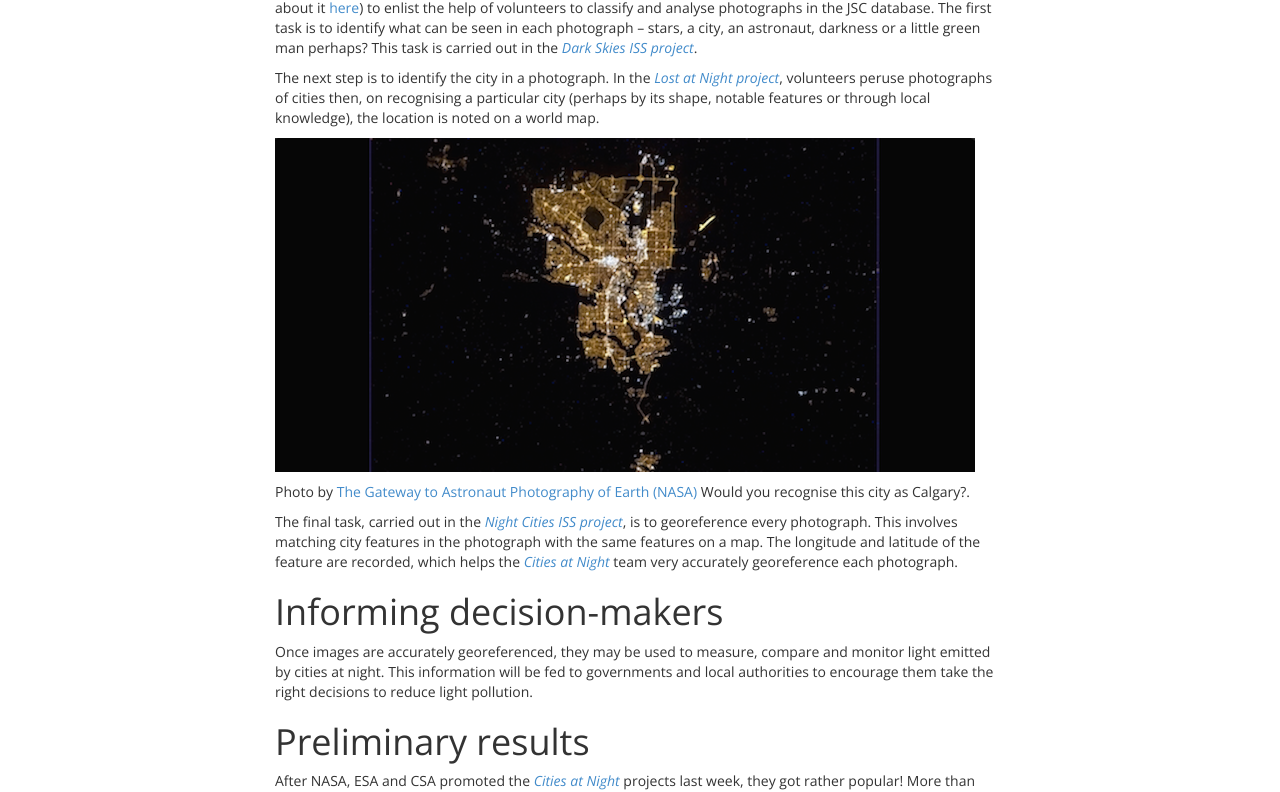
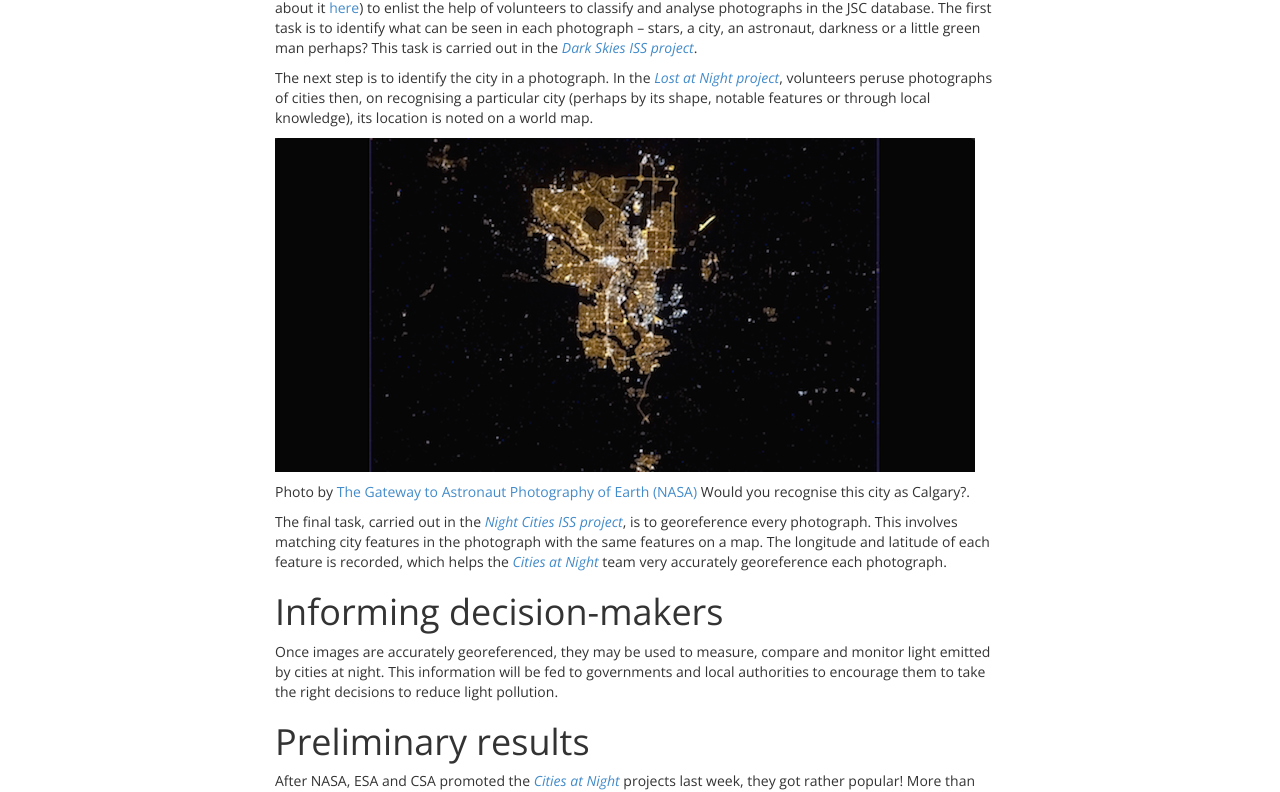
Before and after one commit to Scifabric/pybossa.github.io, a Jekyll site: the page built from blog/_posts/2014-07-23-Cities_at_Night.md, in a window 1280 px wide and 1400 px high, scrolled down 1201 px. Shown: the part 192-984 px from the top of the window. Built offline with Jekyll 4.4.1, drawn with Linux system fonts in a browser that asks for light colours; nearby versions of some CDN libraries; Markdown is read by kramdown in place of the engine named in the settings; comment, search, counter and statistics services are not loaded.

Commit message:
Blobupdate

```diff
--- a/blog/_posts/2014-07-23-Cities_at_Night.md
+++ b/blog/_posts/2014-07-23-Cities_at_Night.md
@@ -22,16 +22,16 @@ Astronauts – like tourists – enjoy capturing the beautiful scenes they encou
 
 [*Cities at Night*](http://www.citiesatnight.org/) have created three projects on PyBossa-powered crowdsourcing platform [*Crowdcrafting.org*](http://crowdcrafting.org/) (read about it [here](http://pybossa.com/blog/2014/07/04/crowdcrafting/)) to enlist the help of volunteers to classify and analyse photographs in the JSC database. The first task is to identify what can be seen in each photograph – stars, a city, an astronaut, darkness or a little green man perhaps? This task is carried out in the [*Dark Skies ISS project*](http://crowdcrafting.org/app/darkskies/).
 
-The next step is to identify the city in a photograph. In the [*Lost at Night project*](http://crowdcrafting.org/app/LostAtNight/), volunteers peruse photographs of cities then, on recognising a particular city (perhaps by its shape, notable features or through local knowledge), the location is noted on a world map.
+The next step is to identify the city in a photograph. In the [*Lost at Night project*](http://crowdcrafting.org/app/LostAtNight/), volunteers peruse photographs of cities then, on recognising a particular city (perhaps by its shape, notable features or through local knowledge), its location is noted on a world map.
 
 ![alttext](/assets/img/blog/ScreenShot5.png "Would you recognise this city as Calgary? (Courtesy of The Gateway of Astronauts – Johnson Space Center database) ")
 <p class="post-caption">Photo by <a href="http://eol.jsc.nasa.gov/">The Gateway to Astronaut Photography of Earth (NASA)</a> Would you recognise this city as Calgary?.</p>
 
-The final task, carried out in the [*Night Cities ISS project*](http://crowdcrafting.org/app/nightcitiesiss/), is to georeference every photograph. This involves matching city features in the photograph with the same features on a map. The longitude and latitude of the feature are recorded, which helps the [*Cities at Night*](http://www.citiesatnight.org/) team very accurately georeference each photograph.
+The final task, carried out in the [*Night Cities ISS project*](http://crowdcrafting.org/app/nightcitiesiss/), is to georeference every photograph. This involves matching city features in the photograph with the same features on a map. The longitude and latitude of each feature is recorded, which helps the [*Cities at Night*](http://www.citiesatnight.org/) team very accurately georeference each photograph.
 
 # Informing decision-makers
 
-Once images are accurately georeferenced, they may be used to measure, compare and monitor light emitted by cities at night. This information will be fed to governments and local authorities to encourage them take the right decisions to reduce light pollution.
+Once images are accurately georeferenced, they may be used to measure, compare and monitor light emitted by cities at night. This information will be fed to governments and local authorities to encourage them to take the right decisions to reduce light pollution.
 
 # Preliminary results
 
```
